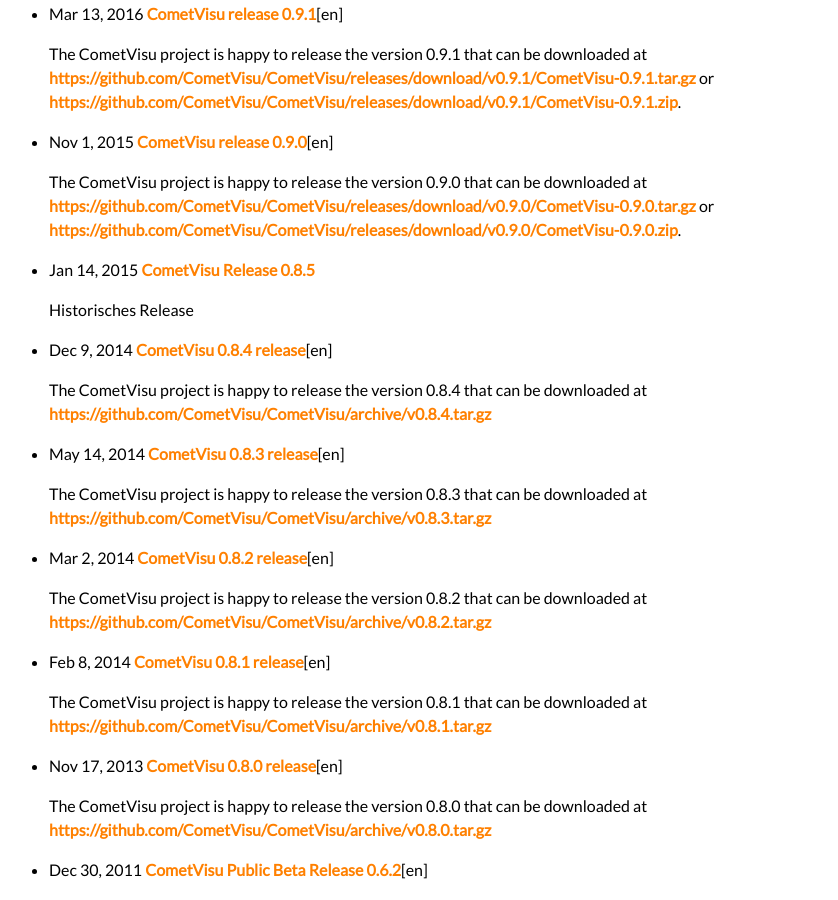
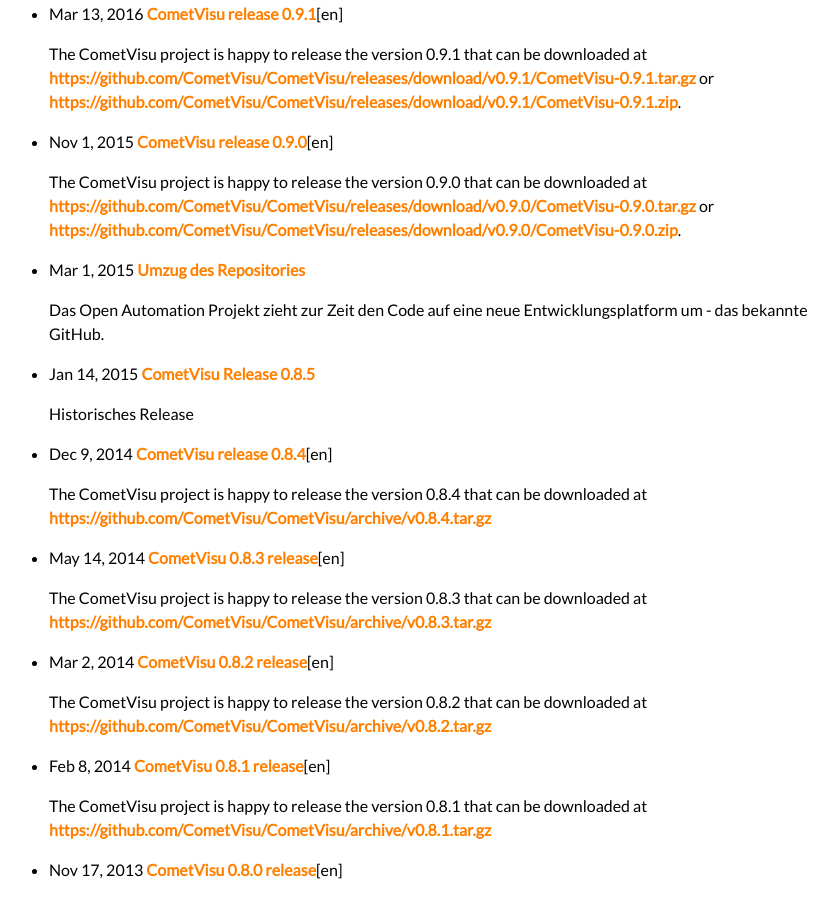
Before and after one commit to CometVisu/cometvisu.github.io, a Jekyll site: the page built from news/index.de.html, in a window 1280 px wide and 900 px high, scrolled down 1098 px. Shown: the whole window, without its empty margins (231-1069 px from the left). Built offline with Jekyll 4.4.1, drawn with Linux system fonts in a browser that asks for light colours; some web fonts are replaced.

Commit message:
News work

```diff
--- /dev/null
+++ b/_posts/2015-03-01-Move-of-repository.de.md
@@ -0,0 +1,23 @@
+---
+layout: post
+title: "Umzug des Repositories"
+date: 2015-03-01
+lang: de
+ref: post150301
+backdrop: /media/news.jpg
+---
+
+Das Open Automation Projekt zieht zur Zeit den Code auf eine neue Entwicklungsplatform
+um - das bekannte GitHub.
+
+Die CometVisu kann nun gefunden werden unter:
+[https://github.com/CometVisu/CometVisu](https://github.com/CometVisu/CometVisu)
+
+Die weiteren Sub-Projekte liegen nun auf:
+[https://github.com/OpenAutomationProject](https://github.com/OpenAutomationProject)
+
+Der GrAF Code ist noch nicht bereit für eine Veröffentlichung, daher liegt dieser
+nun unter:
+[https://github.com/ChristianMayer/GrAF](https://github.com/ChristianMayer/GrAF)
+Später wird dieser Code umgezogen nach:
+[https://github.com/GrAFProject](https://github.com/GrAFProject)
```
Also changed, not shown: _posts/2014-12-09-CometVisu-release-0.8.4.md (+1 -1 lines), _posts/2015-03-01-Move-of-repository.md (added, +21 -0 lines).
